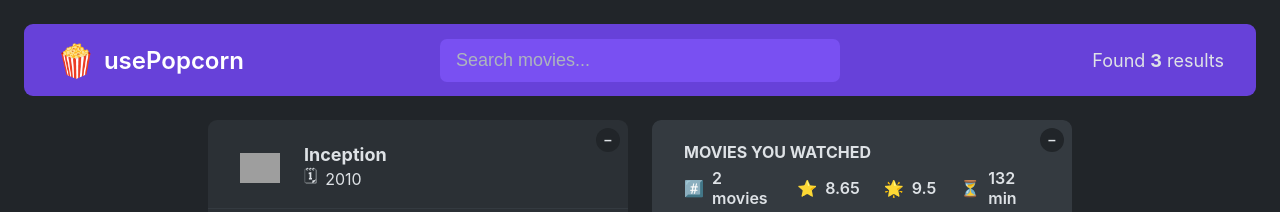
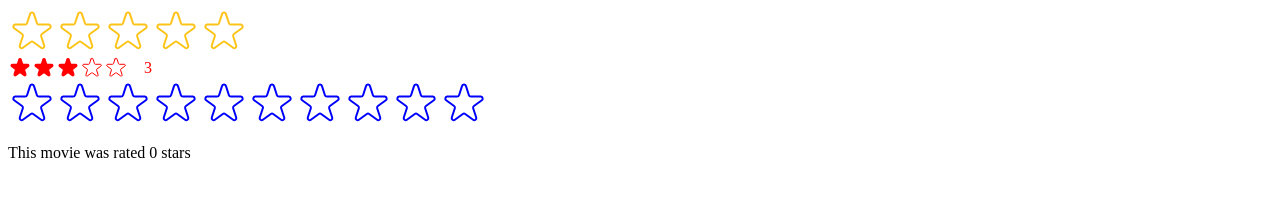
Before and after one commit to annaqharder/use-popcorn, a React (Create React App) app: page / in a window 1280 px wide. Shown: the top 212 px of the page. Built offline with nearby package versions, Linux system fonts and the light colour scheme; grey boxes are pictures that could not be loaded.

Commit message:
added StarRating and Star components

```diff
--- /dev/null
+++ b/src/components/Star.js
@@ -0,0 +1,78 @@
+function Star({ onRate, full, onHoverIn, onHoverOut, color, size }) {
+  const starStyle = {
+    width: `${size}px`,
+    height: `${size}px`,
+    display: "block",
+    cursor: "pointer",
+  };
+
+  return (
+    <span
+      role="button"
+      style={starStyle}
+      onClick={onRate}
+      onMouseEnter={onHoverIn}
+      onMouseLeave={onHoverOut}
+    >
+      {full ? (
+        <svg
+          xmlns="http://www.w3.org/2000/svg"
+          viewBox="0 0 20 20"
+          fill={color}
+          stroke={color}
+        >
+          <path d="M9.049 2.927c.3-.921 1.603-.921 1.902 0l1.07 3.292a1 1 0 00.95.69h3.462c.969 0 1.371 1.24.588 1.81l-2.8 2.034a1 1 0 00-.364 1.118l1.07 3.292c.3.921-.755 1.688-1.54 1.118l-2.8-2.034a1 1 0 00-1.175 0l-2.8 2.034c-.784.57-1.838-.197-1.539-1.118l1.07-3.292a1 1 0 00-.364-1.118L2.98 8.72c-.783-.57-.38-1.81.588-1.81h3.461a1 1 0 00.951-.69l1.07-3.292z" />
+        </svg>
+      ) : (
+        <svg
+          xmlns="http://www.w3.org/2000/svg"
+          fill="none"
+          viewBox="0 0 24 24"
+          stroke={color}
+        >
+          <path
+            strokeLinecap="round"
+            strokeLinejoin="round"
+            strokeWidth="{2}"
+            d="M11.049 2.927c.3-.921 1.603-.921 1.902 0l1.519 4.674a1 1 0 00.95.69h4.915c.969 0 1.371 1.24.588 1.81l-3.976 2.888a1 1 0 00-.363 1.118l1.518 4.674c.3.922-.755 1.688-1.538 1.118l-3.976-2.888a1 1 0 00-1.176 0l-3.976 2.888c-.783.57-1.838-.197-1.538-1.118l1.518-4.674a1 1 0 00-.363-1.118l-3.976-2.888c-.784-.57-.38-1.81.588-1.81h4.914a1 1 0 00.951-.69l1.519-4.674z"
+          />
+        </svg>
+      )}
+    </span>
+  );
+}
+
+export default Star;
+
+/*
+FULL STAR
+
+<svg
+  xmlns="http://www.w3.org/2000/svg"
+  viewBox="0 0 20 20"
+  fill="#000"
+  stroke="#000"
+>
+  <path
+    d="M9.049 2.927c.3-.921 1.603-.921 1.902 0l1.07 3.292a1 1 0 00.95.69h3.462c.969 0 1.371 1.24.588 1.81l-2.8 2.034a1 1 0 00-.364 1.118l1.07 3.292c.3.921-.755 1.688-1.54 1.118l-2.8-2.034a1 1 0 00-1.175 0l-2.8 2.034c-.784.57-1.838-.197-1.539-1.118l1.07-3.292a1 1 0 00-.364-1.118L2.98 8.72c-.783-.57-.38-1.81.588-1.81h3.461a1 1 0 00.951-.69l1.07-3.292z"
+  />
+</svg>
+
+
+EMPTY STAR
+
+<svg
+  xmlns="http://www.w3.org/2000/svg"
+  fill="none"
+  viewBox="0 0 24 24"
+  stroke="#000"
+>
+  <path
+    strokeLinecap="round"
+    strokeLinejoin="round"
+    strokeWidth="{2}"
+    d="M11.049 2.927c.3-.921 1.603-.921 1.902 0l1.519 4.674a1 1 0 00.95.69h4.915c.969 0 1.371 1.24.588 1.81l-3.976 2.888a1 1 0 00-.363 1.118l1.518 4.674c.3.922-.755 1.688-1.538 1.118l-3.976-2.888a1 1 0 00-1.176 0l-3.976 2.888c-.783.57-1.838-.197-1.538-1.118l1.518-4.674a1 1 0 00-.363-1.118l-3.976-2.888c-.784-.57-.38-1.81.588-1.81h4.914a1 1 0 00.951-.69l1.519-4.674z"
+  />
+</svg>
+
+*/
--- /dev/null
+++ b/src/components/StarRating.js
@@ -0,0 +1,61 @@
+import { useState } from "react";
+import Star from "./Star";
+
+const containerStyle = {
+  display: "flex",
+  alignItems: "center",
+  gap: "16px",
+};
+const starContainerStyle = {
+  display: "flex",
+};
+
+function StarRating({
+  maxRating = 5,
+  color = "#fcc419",
+  size = 48,
+  className = "",
+  messages = [],
+  defaultRating = 0,
+  onSetRating,
+}) {
+  const [rating, setRating] = useState(defaultRating);
+  const [tempRating, setTempRating] = useState(0);
+
+  function handleRating(rating) {
+    setRating(rating);
+    onSetRating(rating);
+  }
+
+  const textStyle = {
+    lineHeight: "1",
+    margin: "0",
+    color: color,
+    fontSize: `${size / 1.5}px`,
+  };
+
+  return (
+    <div style={containerStyle} className={className}>
+      <div style={starContainerStyle}>
+        {Array.from({ length: maxRating }, (_, i) => (
+          <Star
+            key={i}
+            onRate={() => handleRating(i + 1)}
+            onHoverIn={() => setTempRating(i + 1)}
+            onHoverOut={() => setTempRating(0)}
+            full={tempRating ? tempRating >= i + 1 : rating >= i + 1}
+            color={color}
+            size={size}
+          />
+        ))}
+      </div>
+      <p style={textStyle}>
+        {messages.length === maxRating
+          ? messages[tempRating ? tempRating - 1 : rating - 1]
+          : tempRating || rating || ""}
+      </p>
+    </div>
+  );
+}
+
+export default StarRating;
--- a/src/index.js
+++ b/src/index.js
@@ -1,11 +1,29 @@
-import React from "react";
+import React, { useState } from "react";
 import ReactDOM from "react-dom/client";
-import "./index.css";
-import App from "./App";
+// import "./index.css";
+// import App from "./App";
+import StarRating from "./components/StarRating";
+
+function Test() {
+  const [movieRating, setMovieRating] = useState(0);
+
+  return (
+    <div>
+      <StarRating color="blue" maxRating={10} onSetRating={setMovieRating} />
+      <p>This movie was rated {movieRating} stars</p>
+    </div>
+  );
+}
 
 const root = ReactDOM.createRoot(document.getElementById("root"));
 root.render(
   <React.StrictMode>
-    <App />
+    {/* <App /> */}
+    <StarRating
+      maxRating={5}
+      messages={["Terrible", "Bad", "Okay", "Good", "Amazing"]}
+    />
+    <StarRating size={24} color="red" defaultRating={3} />
+    <Test />
   </React.StrictMode>
 );
```
